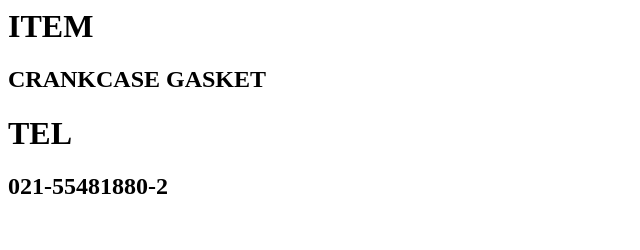
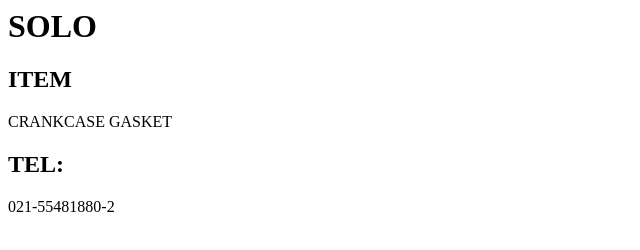
Before and after one commit to lixiaoming998/bokang-s-web, a plain HTML site: page index.html in a window 1280 px wide. Shown: the whole page, without its empty margins (0-640 px from the left). Drawn offline with Linux system fonts and the light colour scheme.

Commit message:
Update index.html

```diff
--- a/index.html
+++ b/index.html
@@ -4,9 +4,8 @@
   </head>
 
   <body>
-    <h1>ITEM</h1>
-    <h2 color = #fa0872>CRANKCASE GASKET</h2>
-    <h1>TEL</h1>
-    <h2 color = #fa0872>021-55481880-2</h2>
+    <h1>SOLO</h1>
+    <h2>ITEM</h2>CRANKCASE GASKET
+    <h2>TEL:</h2>021-55481880-2
   </body>
 </html>
```
